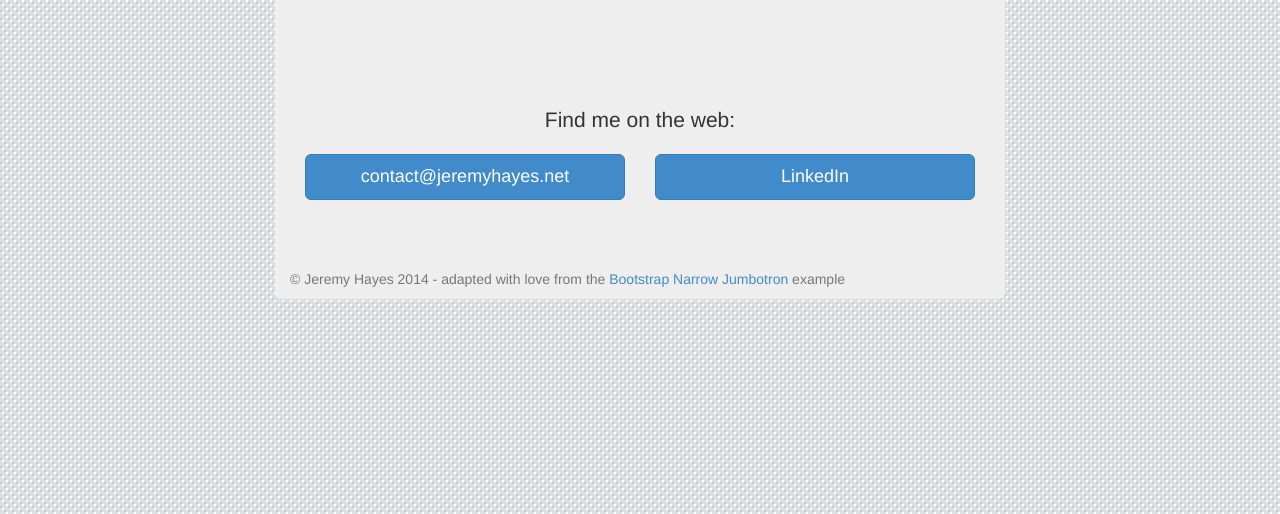
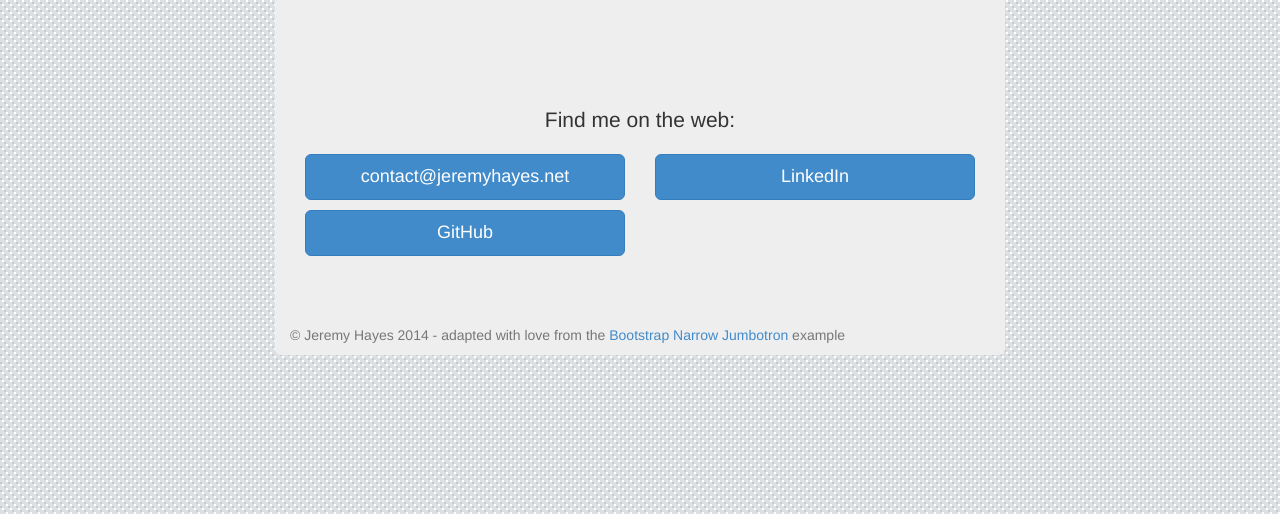
Before and after one commit to jeremyhayes/jeremyhayes-net, a plain HTML site: page index.html in a window 1280 px wide. Shown: the part 286-800 px from the top of the page. Drawn offline with Linux system fonts and the light colour scheme.

Commit message:
added link/button to github account

```diff
--- a/index.html
+++ b/index.html
@@ -33,9 +33,11 @@
                 <div class="col-lg-6">
                     <p><a class="btn btn-primary btn-lg btn-block" href="mailto:contact@jeremyhayes.net">contact@jeremyhayes.net</a></p>
                 </div>
-
                 <div class="col-lg-6">
                     <p><a class="btn btn-primary btn-lg btn-block" href="http://www.linkedin.com/pub/jeremy-hayes/9/4a3/175/">LinkedIn</a></p>
+                </div>
+                <div class="col-lg-6">
+                    <p><a class="btn btn-primary btn-lg btn-block" href="https://github.com/jeremyhayes">GitHub</a></p>
                 </div>
             </div>
 
```
